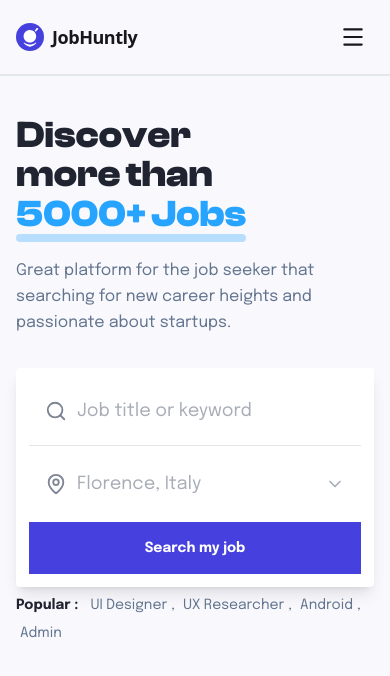
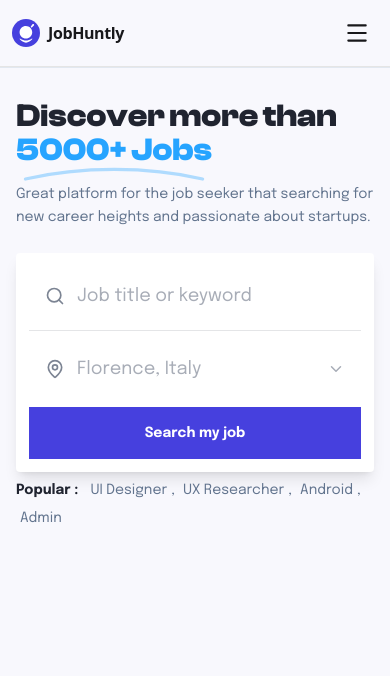
Before and after one commit to Dev-SaifAli/JobHuntly, a Next.js app in the folder jobhuntly/: page / in a window 390 px wide. Shown: the top 676 px of the page. Built offline with nearby package versions, Linux system fonts and the light colour scheme.

Commit message:
Replace hero job-count underline with SVG

```diff
--- a/jobhuntly/app/components/layout/Navbar.tsx
+++ b/jobhuntly/app/components/layout/Navbar.tsx
@@ -15,12 +15,12 @@ export default function Navbar() {
   ];
 
   return (
-    <nav className="relative z-50 w-full border-b border-neutral-200 bg-[#F8F8FD] px-4 py-4 transition-colors sm:px-6 lg:px-10 xl:px-24 dark:border-zinc-800 dark:bg-[#202430]">
+    <nav className="relative z-50 w-full border-b border-neutral-200 bg-[#F8F8FD] px-3 py-3 transition-colors sm:px-6 sm:py-4 lg:px-10 xl:px-24 dark:border-zinc-800 dark:bg-[#202430]">
       <div className="mx-auto flex w-full max-w-7xl items-center justify-between gap-4">
-        <div className="flex min-w-0 items-center gap-6 lg:gap-10">
+        <div className="flex min-w-0 items-center gap-3 sm:gap-4 lg:gap-10">
           <div className="flex shrink-0 items-center gap-2">
             <Logo size={28} />
-            <span className="font-sans text-lg font-bold tracking-tight text-zinc-900 sm:text-xl dark:text-white">
+            <span className="font-sans text-base font-bold tracking-tight text-zinc-900 sm:text-lg md:text-xl dark:text-white">
               JobHuntly
             </span>
           </div>
@@ -62,7 +62,7 @@ export default function Navbar() {
         </div>
 
         <button
-          className="p-2 text-zinc-900 lg:hidden dark:text-white"
+          className="rounded-sm p-2 text-zinc-900 lg:hidden dark:text-white"
           onClick={() => setIsOpen((prev) => !prev)}
           aria-label="Toggle navigation menu"
         >
--- a/jobhuntly/app/components/shared/HeroSection.tsx
+++ b/jobhuntly/app/components/shared/HeroSection.tsx
@@ -12,18 +12,34 @@ export default function HeroSection() {
           <Navbar />
         </header>
 
-        <main className="mx-auto max-w-7xl px-4 pb-16 pt-10 sm:px-6 md:pt-16 lg:px-24 lg:pb-20">
-          <div className="max-w-4xl space-y-8 md:space-y-10">
-            <h1 className="font-heading mb-6 text-[2.35rem] leading-[1.05] tracking-normal text-[#202430] transition-colors duration-300 sm:text-5xl md:mb-8 md:text-[64px] lg:text-[72px] dark:text-white">
-              Discover <br />
-              more than <br />
+        <main className="mx-auto max-w-7xl overflow-x-hidden px-4 pb-14 pt-8 sm:px-6 sm:pb-16 sm:pt-10 md:pt-14 lg:px-24 lg:pb-20">
+          <div className="max-w-4xl space-y-6 sm:space-y-8 md:space-y-10">
+            <h1 className="font-heading mb-4 text-[2rem] leading-[1.05] tracking-normal text-[#202430] transition-colors duration-300 sm:mb-6 sm:text-5xl md:mb-8 md:text-[64px] lg:text-[72px] dark:text-white">
+              <span className="sm:block">Discover</span>{" "}
+              <span className="sm:block">more than</span>{" "}
               <span className="relative inline-block text-[#26A4FF]">
                 5000+ Jobs
-                <span className="absolute -bottom-2 left-0 h-2 w-full rounded-full bg-[#26A4FF]/30 sm:-bottom-3" />
+                <svg
+                  width="455"
+                  height="40"
+                  viewBox="0 0 455 40"
+                  fill="none"
+                  xmlns="http://www.w3.org/2000/svg"
+                  className="absolute -bottom-4 left-0 h-4 w-full max-w-[455px]"
+                  aria-hidden="true"
+                >
+                  <path
+                    d="M6 30C84 12 157 6 228 6C299 6 372 12 449 30"
+                    stroke="#26A4FF"
+                    strokeWidth="8"
+                    strokeLinecap="round"
+                    opacity="0.35"
+                  />
+                </svg>
               </span>
             </h1>
 
-            <p className="max-w-xl font-body text-base leading-relaxed text-slate-500 transition-colors duration-300 sm:text-lg md:text-xl dark:text-slate-400">
+            <p className="max-w-xl font-body text-sm leading-relaxed text-slate-500 transition-colors duration-300 sm:text-base md:text-lg dark:text-slate-400">
               Great platform for the job seeker that searching for new career heights and
               passionate about startups.
             </p>
--- a/jobhuntly/app/components/shared/SearchBar.tsx
+++ b/jobhuntly/app/components/shared/SearchBar.tsx
@@ -7,11 +7,11 @@ import Button from "../../design-system/components/ui/Button";
 
 const SearchBar = () => {
   return (
-    <div className="flex w-full flex-col gap-2 rounded-sm border border-search bg-search p-3 shadow-lg sm:gap-3 md:flex-row md:items-center md:gap-0 md:p-4">
-      <div className="w-full flex-1 border-b border-neutral-20 pb-1 md:border-b-0 md:border-r md:pb-0 dark:border-neutral-80">
+    <div className="flex w-full flex-col gap-2 rounded-sm border border-search bg-search p-3 shadow-lg sm:gap-3 sm:p-4 lg:flex-row lg:items-center lg:gap-0 lg:p-4">
+      <div className="w-full flex-1 border-b border-neutral-20 pb-1 lg:border-b-0 lg:border-r lg:pb-0 dark:border-neutral-80">
         <Input
           placeholder="Job title or keyword"
-          icon={<Search size={22} />}
+          icon={<Search size={20} />}
           className="border-none"
         />
       </div>
@@ -19,11 +19,11 @@ const SearchBar = () => {
       <div className="relative w-full flex-1">
         <Input
           placeholder="Florence, Italy"
-          icon={<MapPin size={22} />}
+          icon={<MapPin size={20} />}
           className="border-none pr-12"
         />
         <ChevronDown
-          size={20}
+          size={18}
           className="pointer-events-none absolute right-4 top-1/2 -translate-y-1/2 text-neutral-40"
         />
       </div>
@@ -31,7 +31,7 @@ const SearchBar = () => {
       <Button
         variant="primary"
         size="lg"
-        className="w-full rounded-none px-6 text-sm sm:text-base md:w-auto md:px-8"
+        className="w-full rounded-none px-6 text-sm sm:text-base lg:w-auto lg:px-8"
       >
         Search my job
       </Button>
```
